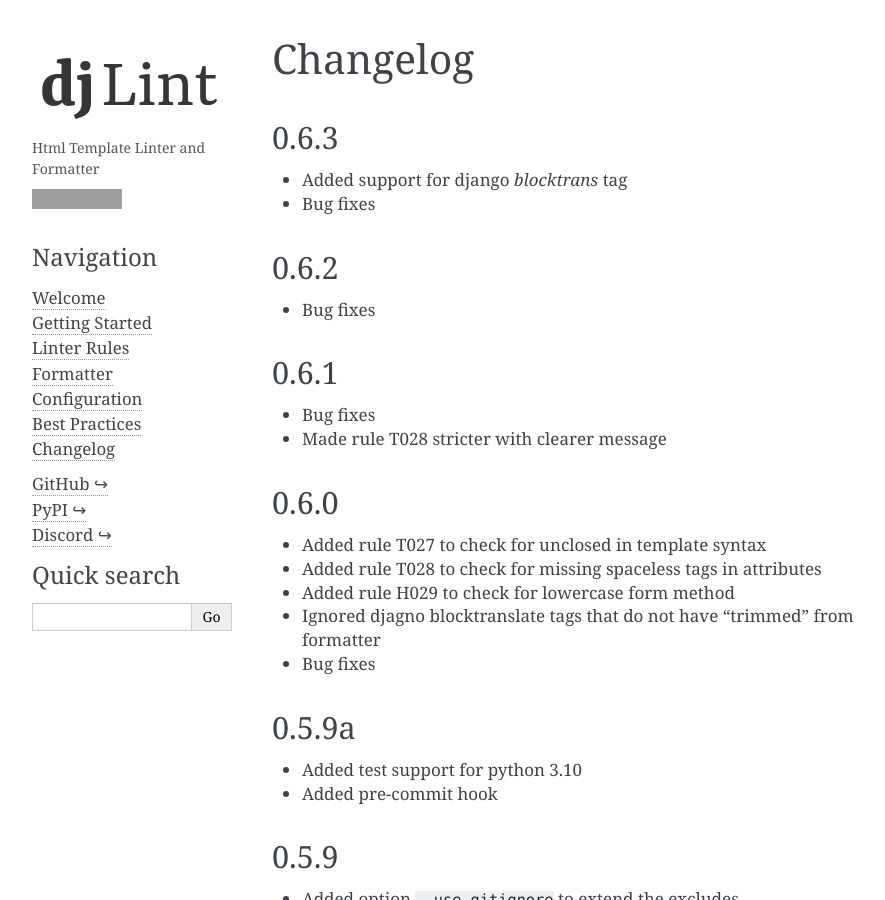
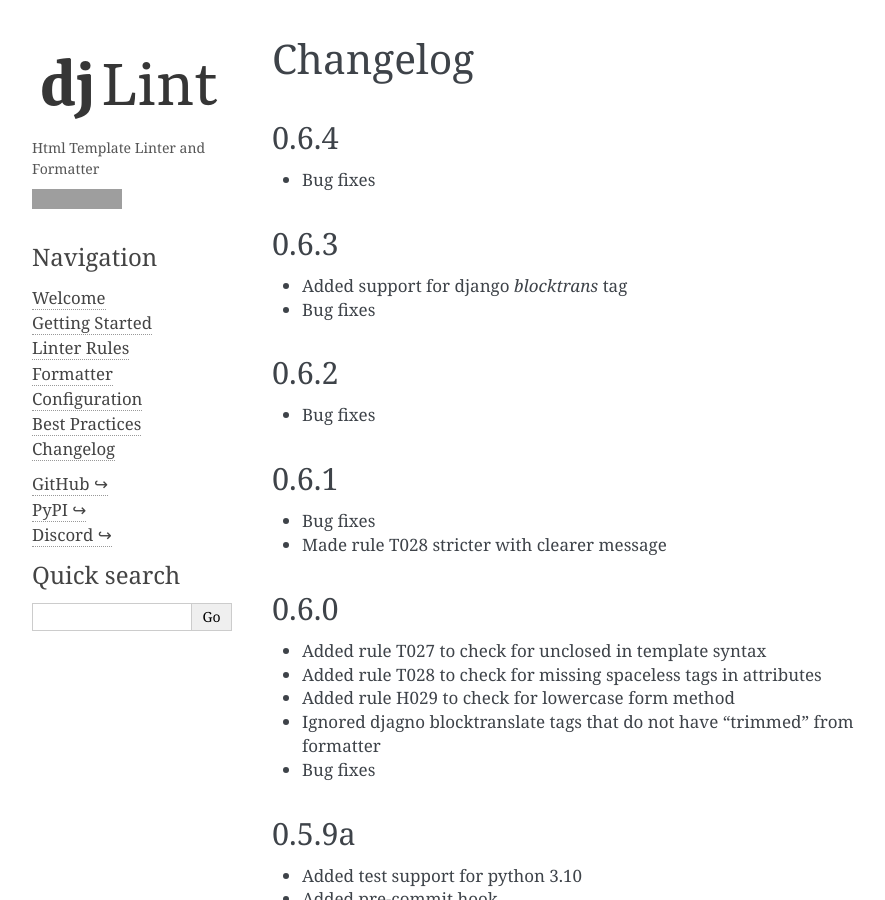
Before and after one commit to djlint/djLint, a Sphinx documentation site: the page built from docs/djlint/changelog.rst, in a window 1280 px wide and 900 px high. Shown: the whole window, without its empty margins (148-1033 px from the left). Built offline with Sphinx 7.4.7, drawn with Linux system fonts in a browser that asks for light colours; grey boxes are pictures that could not be loaded.

Commit message:
updated version

```diff
--- a/docs/conf.py
+++ b/docs/conf.py
@@ -12,7 +12,7 @@
 project = "djlint"
 copyright = "2021, Riverside Healthcare"
 author = "Christopher Pickering"
-release = "0.6.3"
+release = "0.6.4"
 version = release
 
 # -- General configuration ---------------------------------------------------
--- a/docs/djlint/changelog.rst
+++ b/docs/djlint/changelog.rst
@@ -1,5 +1,9 @@
 Changelog
 =========
+
+0.6.4
+-----
+- Bug fixes
 
 0.6.3
 -----
--- a/pyproject.toml
+++ b/pyproject.toml
@@ -7,7 +7,7 @@
 
 [tool.poetry]
 name="djlint"
-version="0.6.3"
+version="0.6.4"
 description="HTML Template Linter and Formatter"
 license="GPL-3.0-or-later"
 authors=["Christopher Pickering <cpickering@rhc.net>"]
```
